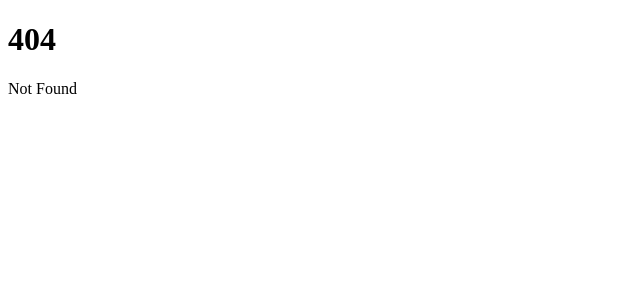
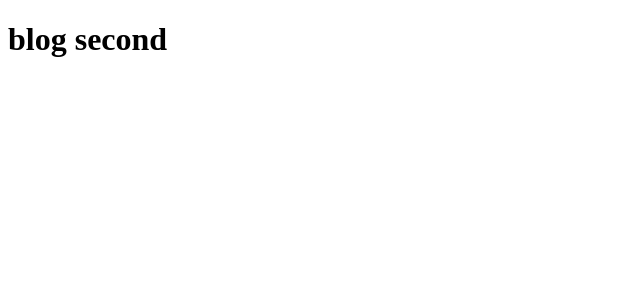
Before and after one commit to JulioRobot/hello-world-svelte, a SvelteKit app: page /Blog/second in a window 1280 px wide. Before the commit this address had no page. Shown: the top 300 px of the page, without its empty margins (0-640 px from the left). Built offline with nearby package versions, Linux system fonts and the light colour scheme.

Commit message:
learn nested routed

```diff
--- /dev/null
+++ b/src/routes/Blog/+page.svelte
@@ -0,0 +1 @@
+<h1>Home Blog</h1>
--- /dev/null
+++ b/src/routes/Blog/first/+page.svelte
@@ -0,0 +1 @@
+<h1>blog first</h1>
--- /dev/null
+++ b/src/routes/Blog/second/+page.svelte
@@ -0,0 +1 @@
+<h1>blog second</h1>
```
